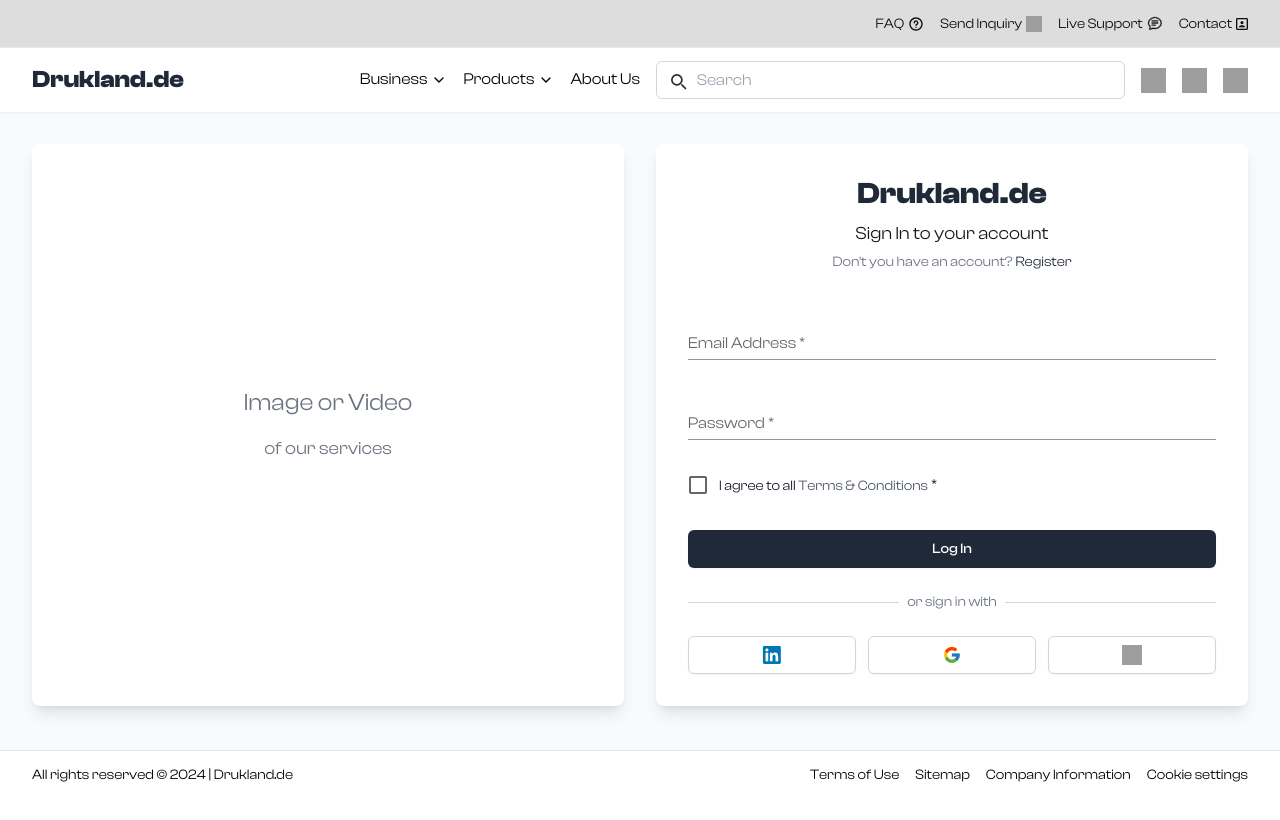
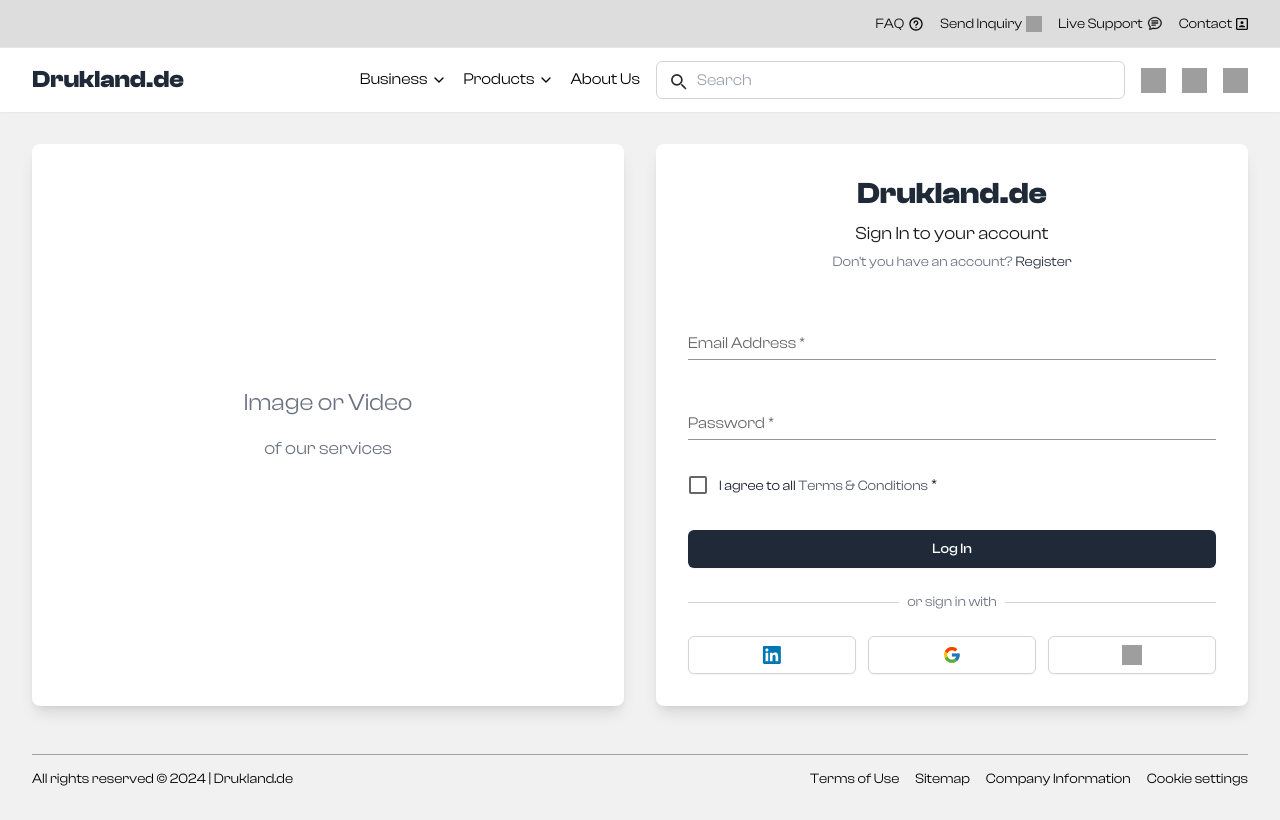
Before and after one commit to srsajjad/tailwind-test, a Next.js app: page / in a window 1280 px wide. Built offline with nearby package versions, Linux system fonts and the light colour scheme; grey boxes are pictures that could not be loaded.

Commit message:
update footer design

```diff
--- a/app/page.tsx
+++ b/app/page.tsx
@@ -66,7 +66,7 @@
 
   return (
     <ThemeProvider theme={theme}>
-      <div className="min-h-screen flex flex-col bg-gray-50">
+      <div className="min-h-screen flex flex-col bg-[#F1F1F1]">
         {/* Top Bar */}
         <div className="bg-[#DDDDDD] border-b h-12">
           <div className="max-w-7xl mx-auto px-4 sm:px-6 lg:px-8 h-full flex items-center justify-end space-x-4 text-sm text-[#0B0B0B]">
@@ -498,9 +498,9 @@
         </main>
 
         {/* Footer */}
-        <footer className="bg-white border-t mt-auto">
-          <div className="max-w-7xl mx-auto px-4 sm:px-6 lg:px-8 py-4">
-            <div className="flex flex-col md:flex-row justify-between items-center space-y-4 md:space-y-0">
+        <footer className="bg-[#F1F1F1] mt-auto">
+          <div className="max-w-7xl mx-auto px-4 sm:px-6 lg:px-8 py-4 ">
+            <div className="flex flex-col md:flex-row justify-between items-center space-y-4 md:space-y-0 border-t-[0.4px] border-gray-400 py-4">
               <p className="text-sm text-black text-left font-normal leading-[17.22px] decoration-skip-ink">
                 All rights reserved © 2024 | Drukland.de
               </p>
```
